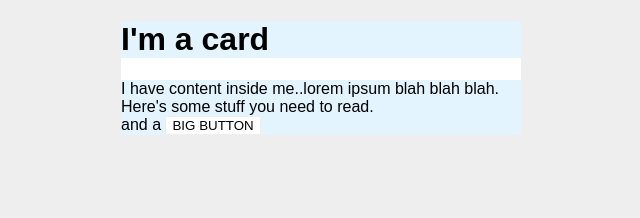
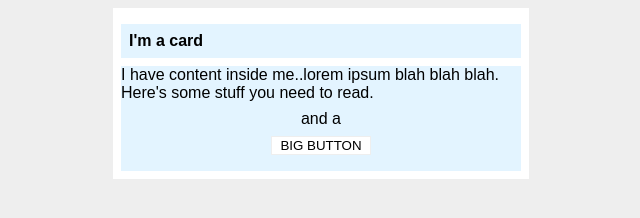
Before and after one commit to ragingbeastz/Odin-HTML--CSS--JS, a plain HTML site: page Learning/CSS/Excercises/css-exercises/margin-and-padding/02-margin-and-padding-2/index.html in a window 1280 px wide. Shown: the whole page, without its empty margins (319-959 px from the left). Drawn offline with Linux system fonts and the light colour scheme.

Commit message:
update style.css

```diff
--- a/Learning/CSS/Excercises/css-exercises/margin-and-padding/02-margin-and-padding-2/style.css
+++ b/Learning/CSS/Excercises/css-exercises/margin-and-padding/02-margin-and-padding-2/style.css
@@ -6,11 +6,15 @@ body {
 .card {
   width: 400px;
   background: #fff;
-  margin: 16px auto;
+  margin: 8px auto;
+  padding: 8px;
 }
 
 .title {
   background: #e3f4ff;
+  font-size: 16px;
+  margin: 8px auto;
+  padding: 8px;
 }
 
 .content {
@@ -18,10 +22,18 @@ body {
 }
 
 .button-container {
+  display: block;
   background: #e3f4ff;
+  text-align: center;
+  padding: 8px;
 }
 
 button {
   background: white;
   border: 1px solid #eee;
+  display: block;
+  margin: 8px auto;
+  margin-bottom: 24px auto;
+
+  width: 100px;
 }
```
